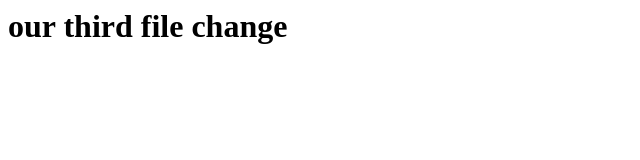
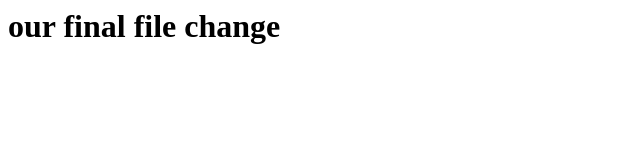
Before and after one commit to jithin315/learngithub, a plain HTML site: page index.html in a window 1280 px wide. Shown: the whole page, without its empty margins (0-640 px from the left). Drawn offline with Linux system fonts and the light colour scheme.

Commit message:
Update index.html

```diff
--- a/index.html
+++ b/index.html
@@ -1 +1 @@
-<h1>our third file change</h1>
+<h1>our final file change</h1>
```
